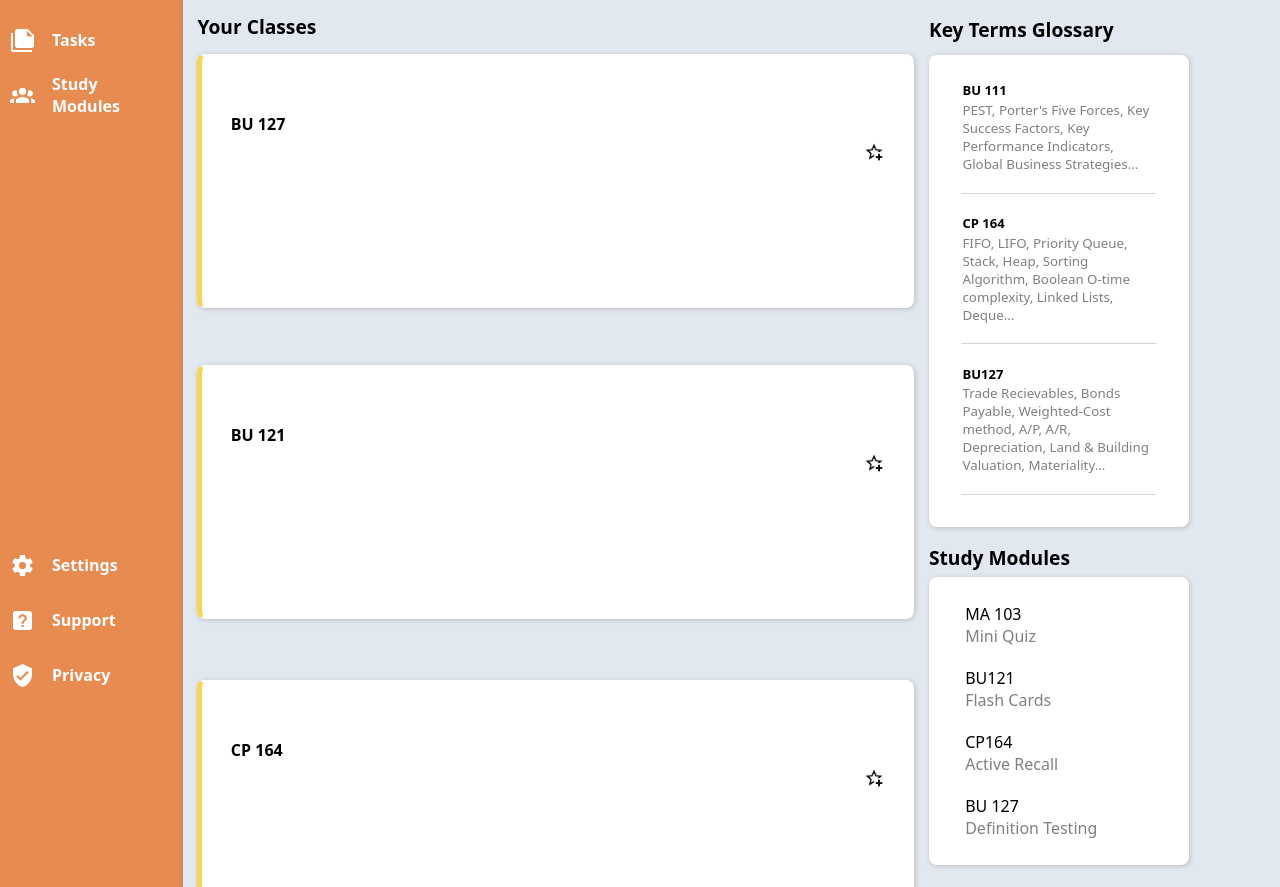
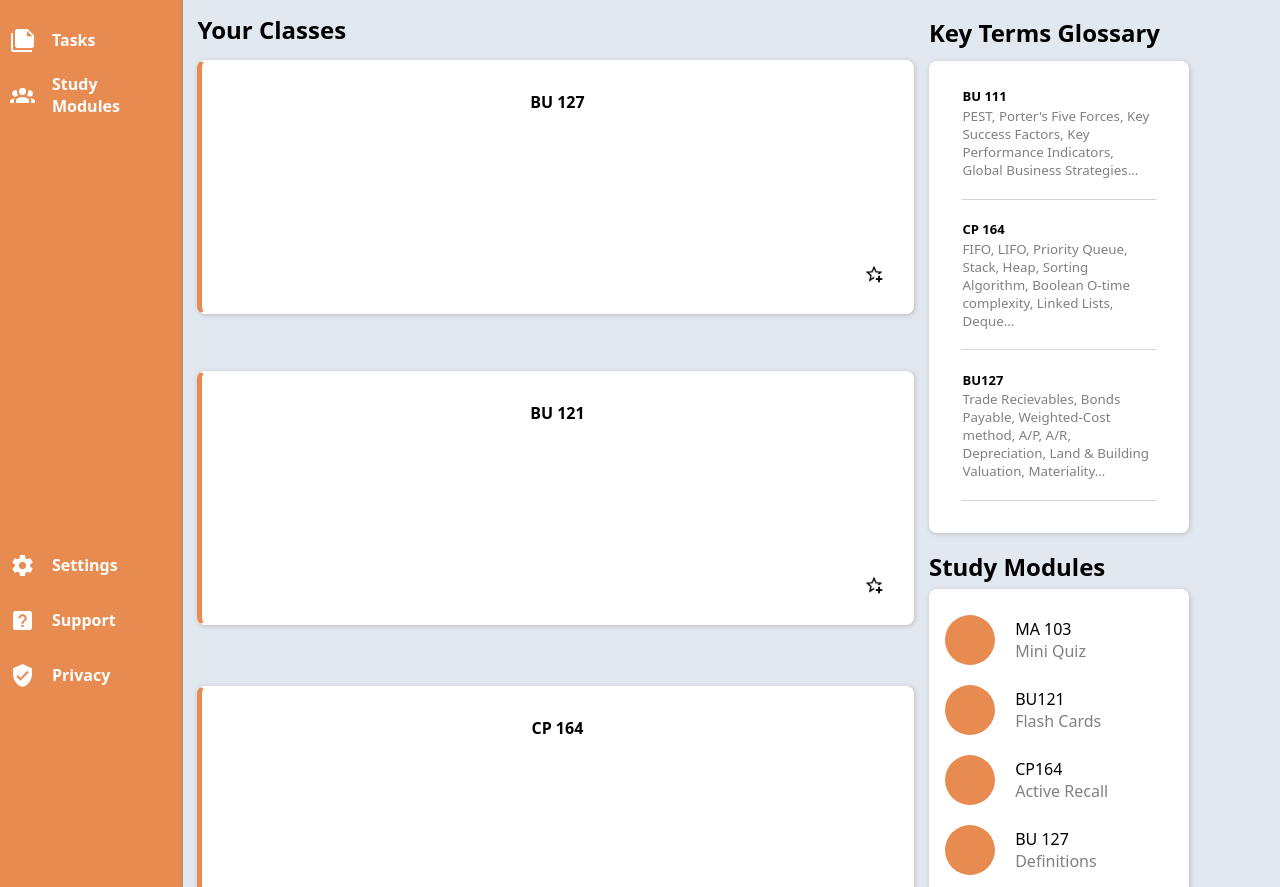
Before and after one commit to StretchedCode/NotED-Dashboard, a plain HTML site: page index.html in a window 1280 px wide. Shown: the part 254-1141 px from the top of the page. Drawn offline with Linux system fonts and the light colour scheme.

Commit message:
Added change to Study Module Definition

```diff
--- a/index.html
+++ b/index.html
@@ -10,7 +10,7 @@
 <body>
     <div class="container">
         <div class="sidebar">
-            <div class="sidebar-header"><img src="./icons/ruler-square.png">Dashboard</div>
+            <div class="sidebar-header"><img src="./icons/logo.png" class="logoImage"></div>
             <ul class="navigation">
                 <li>
                     <img src="./icons/home.png" alt=""><a href="">Home</a>
@@ -236,7 +236,7 @@
                                     BU 127
                                 </div>
                                 <div class="profile-name">
-                                    Definition Testing
+                                    Definitions
                                 </div>
                             </div>
                         </div>
--- a/style.css
+++ b/style.css
@@ -163,6 +163,8 @@ li > img{
     justify-content: space-evenly;
     align-items: center;
     margin-right: 5%;
+    padding-left: 5%;
+    padding-right: 5%;
 
 }
 
@@ -190,7 +192,7 @@ li > img{
     margin-top: 5%;
     margin-bottom: 2%;
     font-weight: bolder;
-    font-size: larger;
+    font-size: x-large;
 }
 
 .right-top{
@@ -209,22 +211,26 @@ li > img{
     border-style: solid;
     border-width: 2px;
     border-radius: 8px;
-    border-color: white white white #fcd34d;
+    border-color: white white white #e78b51;
     border-left-width: 5px;
     background-color: white;
     min-height: 250px;
     box-shadow: 1px 1px 5px rgb(189, 189, 189);
+    display: flex;
+    flex-direction: column;
+    justify-content: space-between;
 }
 
 .card > *{
     margin-left: 4%;
     margin-right: 4%;
+    padding-top: 4%;
+    padding-bottom: 4%;
 }
 
 .card-title{
     font-weight: bolder;
-    margin-top: 8%;
-    margin-bottom: 1%;
+    align-self: center;
 }
 
 .card-content{
@@ -286,9 +292,11 @@ li > img{
     box-shadow: 1px 1px 5px rgb(189, 189, 189);
 }
 
-.trending-image > *{
+.trending-image {
+    min-width: 50px;
+    min-height: 50px;
+    background-color: #e78b51;
     border-radius: 50%;
-    width: 60px;
 }
 
 .trending-section{
```
